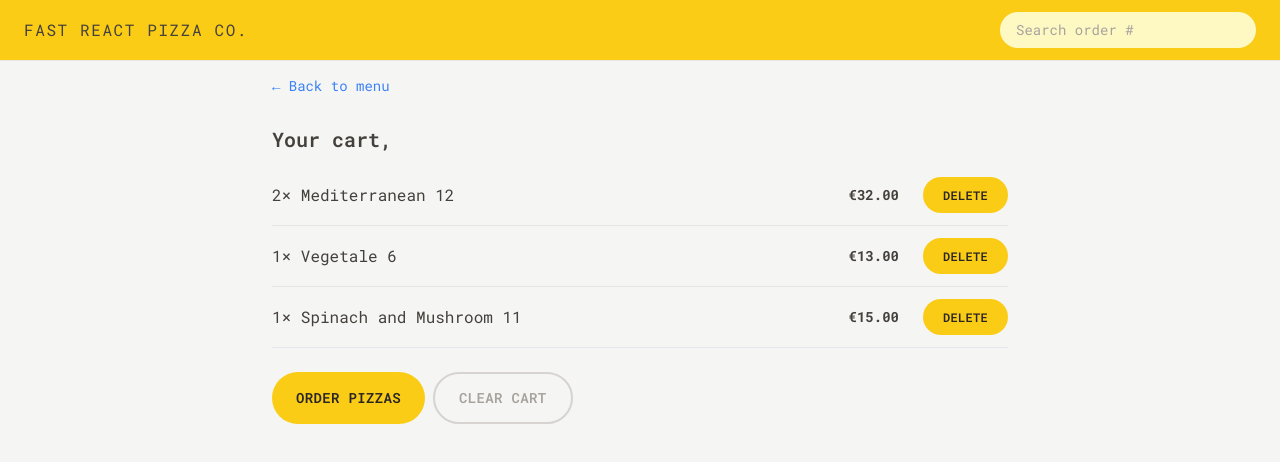
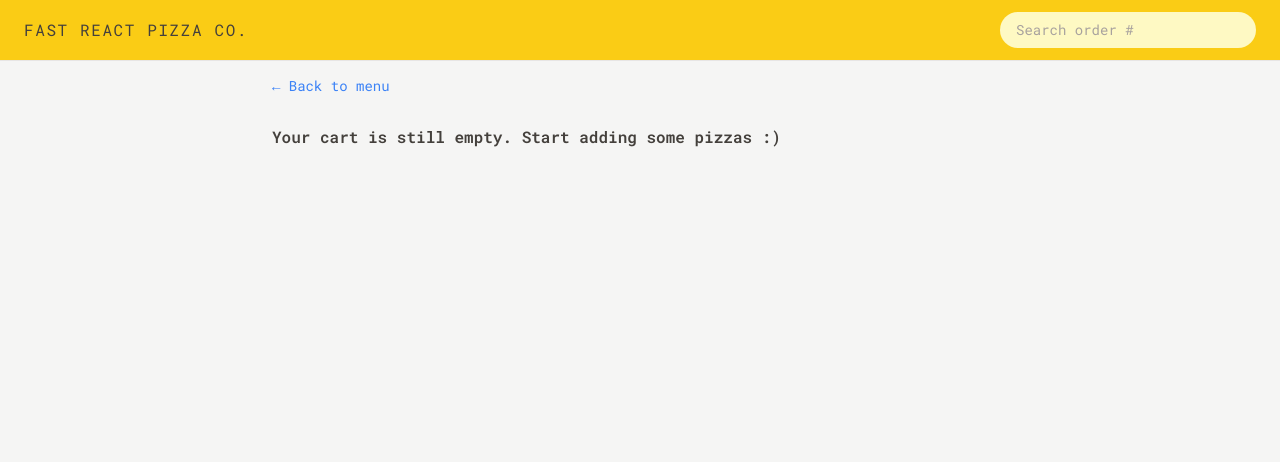
Before and after one commit to Niamask/Menu-React-App, a React (Vite) app: page /cart in a window 1280 px wide. Shown: the top 462 px of the page. Built offline with nearby package versions, Linux system fonts and the light colour scheme.

Commit message:
Building the cart page

```diff
--- a/src/features/cart/Cart.jsx
+++ b/src/features/cart/Cart.jsx
@@ -1,44 +1,26 @@
 import LinkButton from '../../ui/LinkButton';
 import Button from '../../ui/Button';
 import CartItem from './CartItem';
-import { useSelector } from 'react-redux';
-
-const fakeCart = [
-  {
-    pizzaId: 12,
-    name: 'Mediterranean',
-    quantity: 2,
-    unitPrice: 16,
-    totalPrice: 32,
-  },
-  {
-    pizzaId: 6,
-    name: 'Vegetale',
-    quantity: 1,
-    unitPrice: 13,
-    totalPrice: 13,
-  },
-  {
-    pizzaId: 11,
-    name: 'Spinach and Mushroom',
-    quantity: 1,
-    unitPrice: 15,
-    totalPrice: 15,
-  },
-];
+import EmptyCart from './EmptyCart';
+import { useDispatch, useSelector } from 'react-redux';
+import { clearCart, getCart } from './cartSlice';
 
 function Cart() {
   const username = useSelector((state) => state.user.username);
-  const cart = fakeCart;
+  const cart = useSelector(getCart);
+  const dispatch = useDispatch();
+
+  if (!cart.length) return <EmptyCart />;
 
   return (
     <div className="px-4 py-3">
       <LinkButton to="/menu">&larr; Back to menu</LinkButton>
 
       <h2 className="mt-7 text-xl font-semibold">Your cart, {username}</h2>
-      <ul className="mt-3  divide-y divide-stone-200  border-b">
+
+      <ul className="mt-3 divide-y divide-stone-200 border-b">
         {cart.map((item) => (
-          <CartItem item={item} key={item.pizzaId}></CartItem>
+          <CartItem item={item} key={item.pizzaId} />
         ))}
       </ul>
 
@@ -46,7 +28,10 @@ function Cart() {
         <Button to="/order/new" type="primary">
           Order pizzas
         </Button>
-        <Button type="secondary">clear cart</Button>
+
+        <Button type="secondary" onClick={() => dispatch(clearCart())}>
+          Clear cart
+        </Button>
       </div>
     </div>
   );
--- a/src/features/cart/EmptyCart.jsx
+++ b/src/features/cart/EmptyCart.jsx
@@ -1,11 +1,13 @@
-import { Link } from 'react-router-dom';
+import LinkButton from '../../ui/LinkButton';
 
 function EmptyCart() {
   return (
-    <div>
-      <Link to="/menu">&larr; Back to menu</Link>
+    <div className="px-4 py-3">
+      <LinkButton to="/menu">&larr; Back to menu</LinkButton>
 
-      <p>Your cart is still empty. Start adding some pizzas :)</p>
+      <p className="mt-7 font-semibold">
+        Your cart is still empty. Start adding some pizzas :)
+      </p>
     </div>
   );
 }
--- a/src/ui/Button.jsx
+++ b/src/ui/Button.jsx
@@ -34,6 +34,8 @@ function Button({ children, disabled, to, type, onClick }) {
   );
 }
 
+export default Button;
+
 Button.propTypes = {
   children: PropTypes.node.isRequired, // Can be any React element or node
   disabled: PropTypes.bool, // Optional boolean prop
@@ -41,5 +43,3 @@ Button.propTypes = {
   type: PropTypes.string, // Optional boolean prop
   onClick: PropTypes.func.isRequired, // Function prop, required
 };
-
-export default Button;
```
